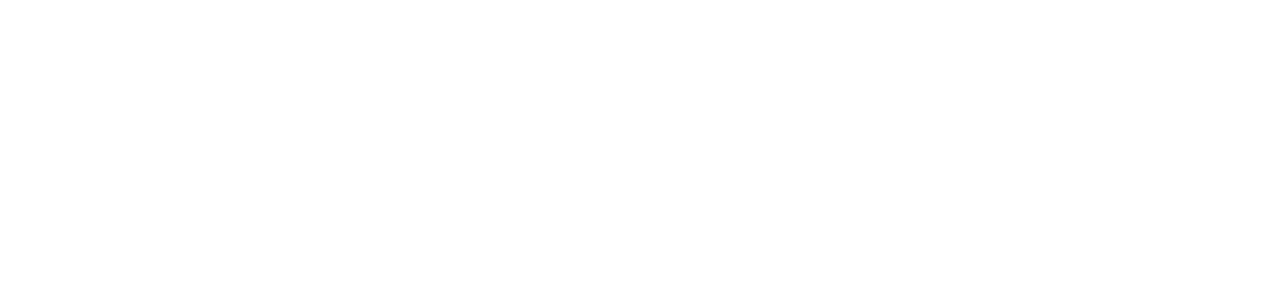
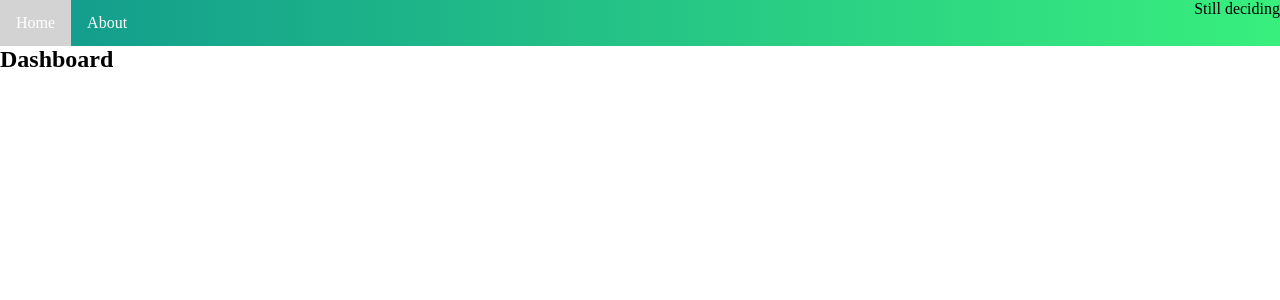
Before and after one commit to DhungelS/futzone-client, a React (Create React App) app: page /reviews in a window 1280 px wide. Shown: the top 300 px of the page. Built offline with nearby package versions, Linux system fonts and the light colour scheme; no server answers.

Commit message:
added front-end auth logic

```diff
--- /dev/null
+++ b/src/actions/index.js
@@ -0,0 +1,7 @@
+import axios from 'axios';
+import {FETCH_USER} from './types';
+export const fetchUser = () => dispatch => {
+  axios
+    .get('/api/current_user')
+    .then(res => dispatch({ type: FETCH_USER, payload: res.data }));
+};
--- /dev/null
+++ b/src/actions/types.js
@@ -0,0 +1 @@
+export const FETCH_USER = 'fetch_user';
--- a/src/components/App.js
+++ b/src/components/App.js
@@ -1,23 +1,36 @@
-import React from 'react';
-import  {BrowserRouter, Route} from 'react-router-dom';
+import React, { Component } from 'react';
+import { BrowserRouter, Route } from 'react-router-dom';
+import {connect} from 'react-redux';
+import * as actions from '../actions'
 
-const Header = () => <h2>Header</h2>
-const Dashboard = () => <h2>Dashboard</h2>
-const SurveyNew = () => <h2>SurveyNew</h2>
-const Landing = () => <h2>Landing</h2>
+import Header from './Header/Nav';
+const Dashboard = () => <h2>Dashboard</h2>;
+const Review = () => <h2>Review</h2>;
+const Landing = () => <h2>Landing</h2>;
 
-function App() {
-  return(
+class App extends Component {
+
+  componentDidMount(){
+    this.props.fetchUser();
+    }
+
+  render() {
+
+
+    return (
       <div>
         <BrowserRouter>
           <div>
-          <Route exact path="/" component={Landing}/>
-          <Route exact path="/surveys" component={Dashboard}/>
-          <Route path="/surveys/new" component={SurveyNew}/>
+            <Header />
+            <Route exact path="/" component={Landing} />
+            <Route exact path="/reviews" component={Dashboard} />
+            <Route path="/reviews/new" component={Review} />
           </div>
         </BrowserRouter>
       </div>
-  )
+    );
+  }
 }
 
-export default App;
+
+export default connect(null, actions) (App);
--- /dev/null
+++ b/src/components/Header/Nav.css
@@ -0,0 +1,29 @@
+.nav{
+  background: linear-gradient(to right, #11998e, #38ef7d);
+  list-style-type: none;
+  overflow: hidden;
+}
+
+ul li{
+  float: left;
+}
+
+li .nav-item {
+  display: block;
+  color: white;
+  text-align: center;
+  padding: 14px 16px;
+  text-decoration: none;
+}
+
+li .nav-item:hover:not(.active) {
+  background-color: #D3D3D3;
+}
+
+.active {
+  background-color: #6A5ACD;
+}
+
+ul .right {
+ float: right;
+}
--- /dev/null
+++ b/src/components/Header/Nav.js
@@ -0,0 +1,40 @@
+import React, { Component } from 'react';
+import { connect } from 'react-redux';
+import './Nav.css';
+
+class Nav extends Component {
+  renderAuthStatus() {
+    switch (this.props.auth) {
+      case null:
+        return 'Still deciding';
+      case false:
+        return 'logged out';
+      default:
+        return 'logged in';
+  }
+}
+
+  render() {
+    return (
+      <ul className="nav">
+        <li>
+          <a className="nav-item" href="#home">
+            Home
+          </a>
+        </li>
+        <li>
+          <a className="nav-item" href="#about">
+            About
+          </a>
+        </li>
+        <li className="right">{this.renderAuthStatus()}</li>
+      </ul>
+    );
+  }
+}
+
+function mapStateToProps(state) {
+  return { auth: state.auth };
+}
+
+export default connect(mapStateToProps)(Nav);
--- /dev/null
+++ b/src/index.css
@@ -0,0 +1,4 @@
+* {
+  margin: 0;
+  padding: 0;
+}
--- a/src/index.js
+++ b/src/index.js
@@ -2,11 +2,13 @@ import React from 'react';
 import ReactDOM from 'react-dom';
 import {Provider} from 'react-redux';
 import {createStore, applyMiddleware} from 'redux';
+import reduxThunk from 'redux-thunk';
+import './index.css'
 
 import App from './components/App'
 import reducers from './reducers';
 
-const store = createStore(reducers, {}, applyMiddleware());
+const store = createStore(reducers, {}, applyMiddleware(reduxThunk));
 
 ReactDOM.render(
 <Provider store={store}>
--- a/src/reducers/authReducer.js
+++ b/src/reducers/authReducer.js
@@ -1,6 +1,11 @@
-export default function(state = {}, action) {
+import { FETCH_USER } from '../actions/types';
+
+
+export default function(state = null, action) {
   switch (action.type) {
-    default:
-      return state;
+    case FETCH_USER:
+      return action.payload || false;
+      default:
+        return state;
   }
 }
```
Also changed, not shown: package.json (+9 -3 lines), 1 other file (tests, documents, lock files or other folders). Lines whose indentation alone changed are shown as unchanged.
